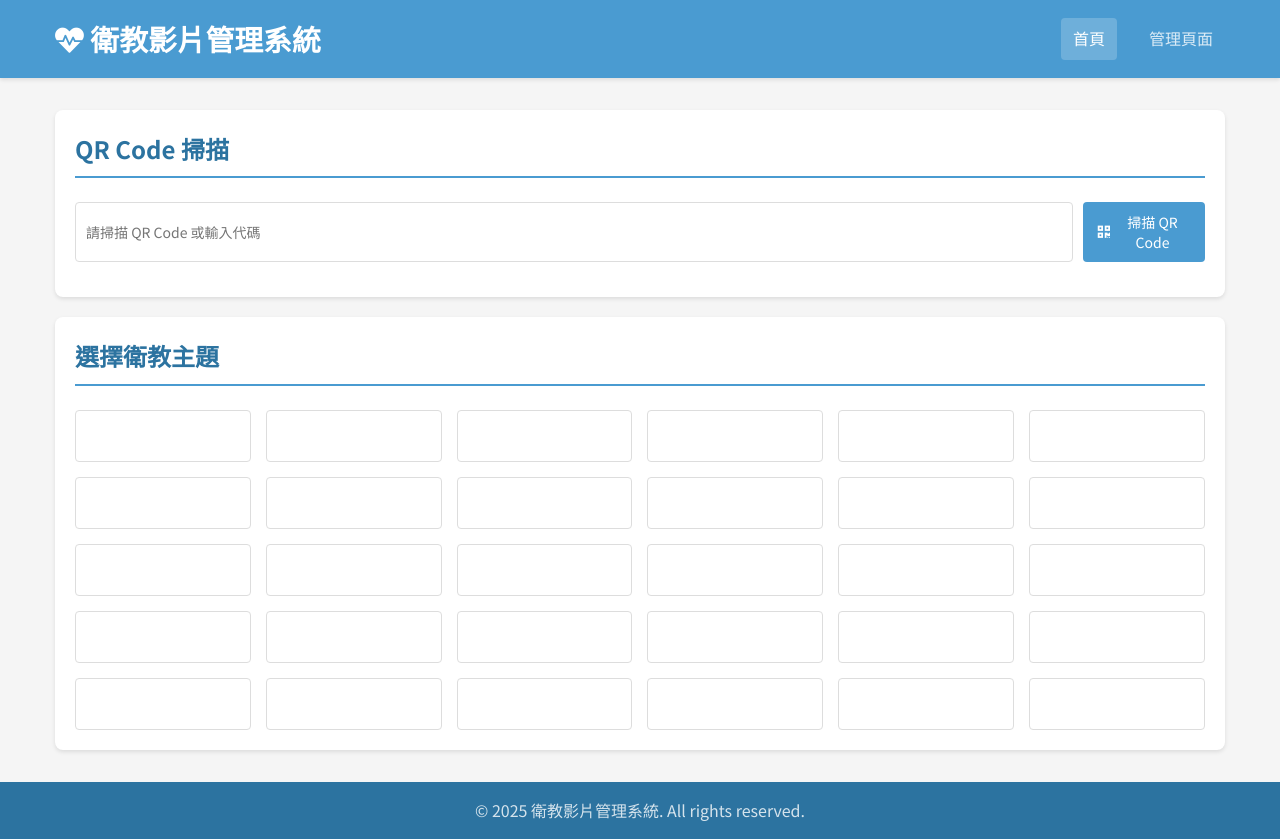
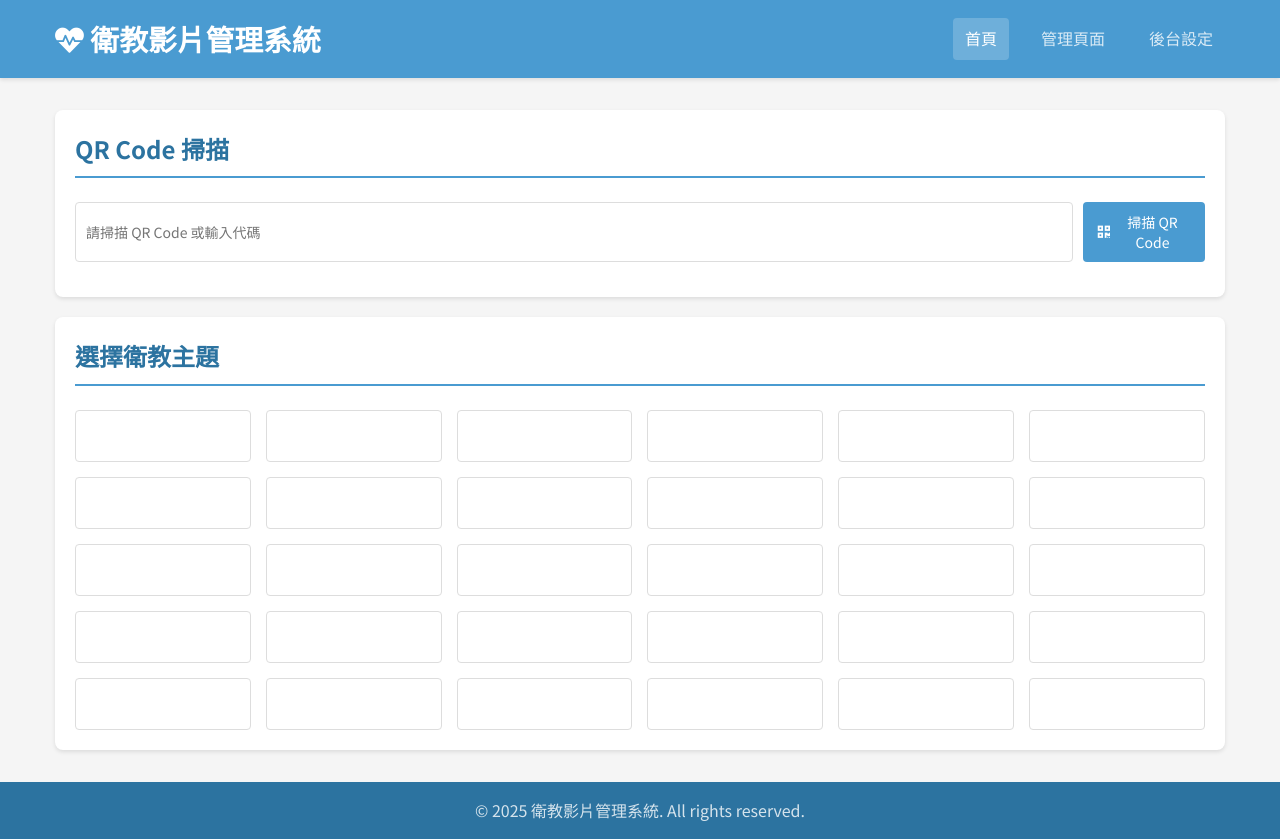
Before and after one commit to yangkaichun/health-education-system, a plain HTML site: page index.html in a window 1280 px wide. Drawn offline with Linux system fonts and the light colour scheme.

Commit message:
Update index.html

```diff
--- a/index.html
+++ b/index.html
@@ -17,6 +17,7 @@
             <nav>
                 <a href="index.html" class="active">首頁</a>
                 <a href="admin.html">管理頁面</a>
+                <a href="settings.html">後台設定</a>
             </nav>
         </div>
     </header>
```
